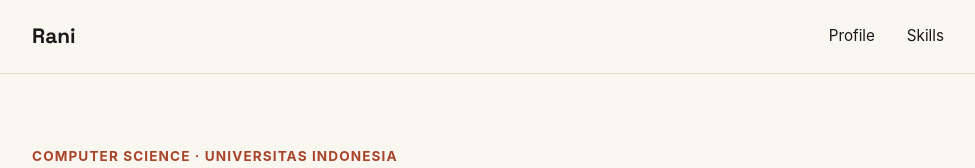
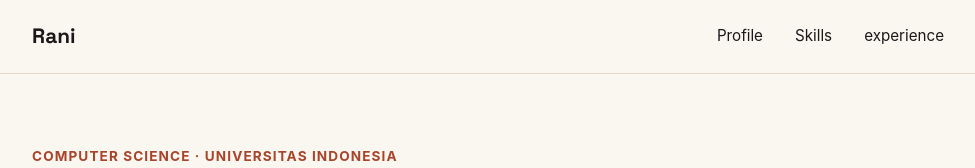
Before and after one commit to ranifaizah/myportofolio, a Django app: page / in a window 1280 px wide. Shown: the top 168 px of the page, without its empty margins (152-1127 px from the left). Run offline with Django 5.2, Linux system fonts and the light colour scheme.

Commit message:
modified README.md: Refleksi tugas1

```diff
--- a/templates/index.html
+++ b/templates/index.html
@@ -16,6 +16,7 @@
             <nav>
                 <a href="#profile">Profile</a>
                 <a href="#skills">Skills</a>
+                <a href="#experience">experience</a>
             </nav>
         </div>
     </header>
```
Also changed, not shown: portofolio/README.md, 1 other file.
